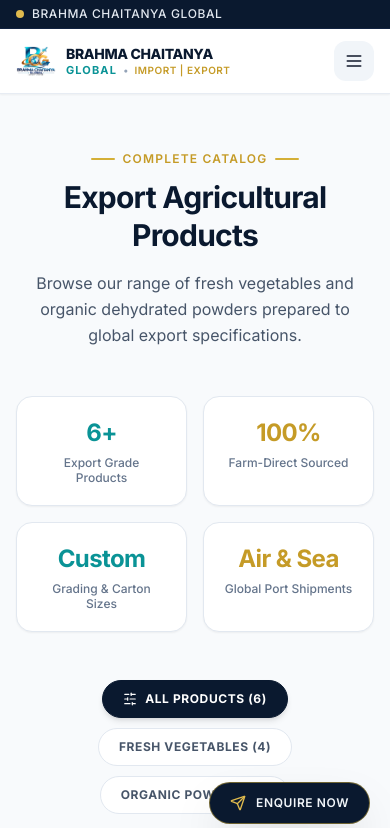
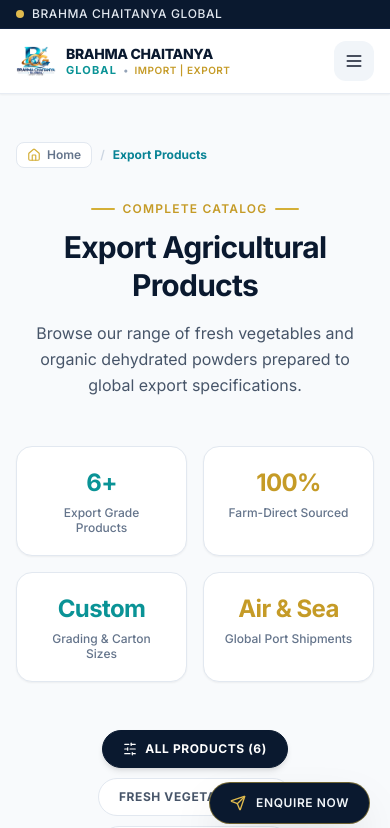
Before and after one commit to komal-pawar-create/brahma-chaitanya-global, a Next.js app: page /products in a window 390 px wide. Shown: the top 828 px of the page. Built offline with nearby package versions, Linux system fonts and the light colour scheme.

Commit message:
Add Home breadcrumb on products page for seamless mobile navigation

```diff
--- a/app/products/page.tsx
+++ b/app/products/page.tsx
@@ -14,7 +14,8 @@
   Layers,
   CheckCircle2,
   SlidersHorizontal,
-  ArrowRight
+  ArrowRight,
+  Home
 } from 'lucide-react';
 import Link from 'next/link';
 
@@ -40,6 +41,19 @@
     <div>
       <div className="py-12 sm:py-20">
         <div className="max-w-7xl mx-auto px-4 sm:px-6 lg:px-8">
+          {/* Breadcrumb Navigation */}
+          <div className="mb-6 flex items-center gap-2 text-xs font-semibold text-slate-500">
+            <Link
+              href="/"
+              className="hover:text-brand-navy-900 transition-colors flex items-center gap-1.5 py-1 px-2.5 rounded-lg bg-white border border-slate-200 shadow-2xs"
+            >
+              <Home className="w-3.5 h-3.5 text-brand-gold-500" />
+              <span>Home</span>
+            </Link>
+            <span className="text-slate-300">/</span>
+            <span className="text-brand-teal-700 font-bold">Export Products</span>
+          </div>
+
           <SectionHeading
             subtitle={t.products.subtitle}
             title={t.products.title}
```
